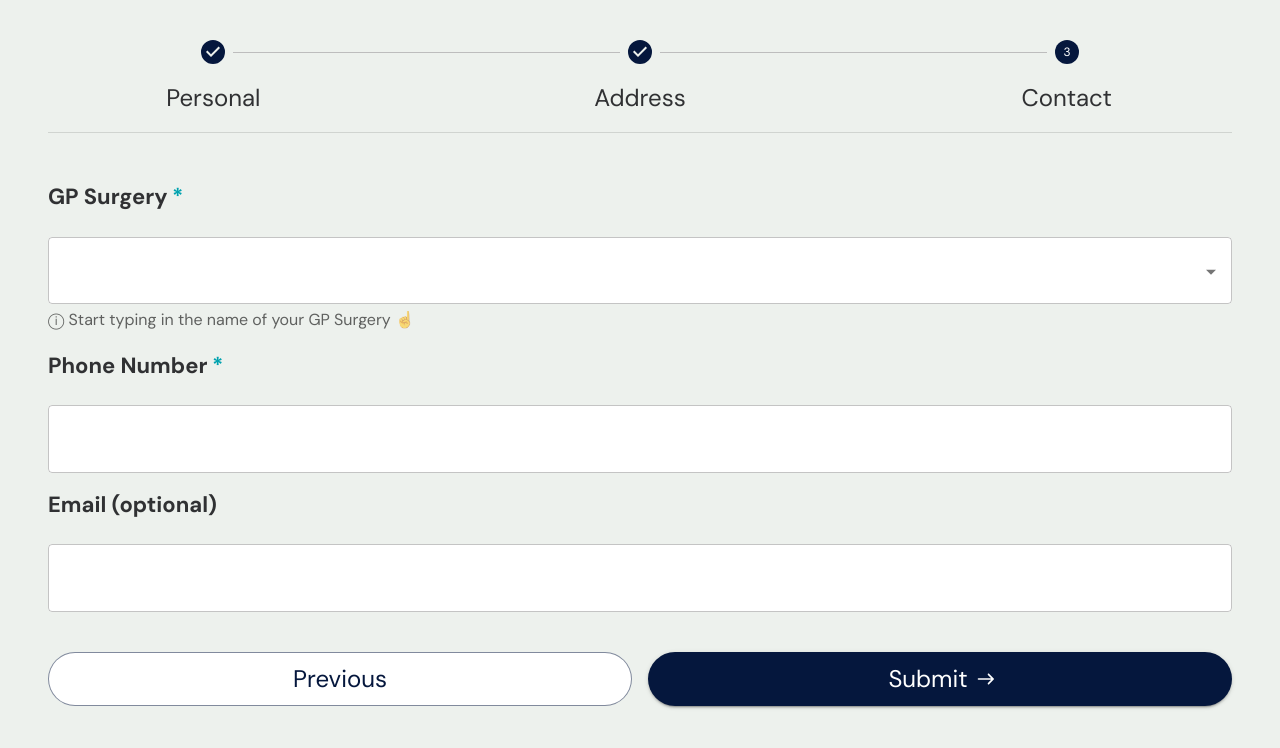
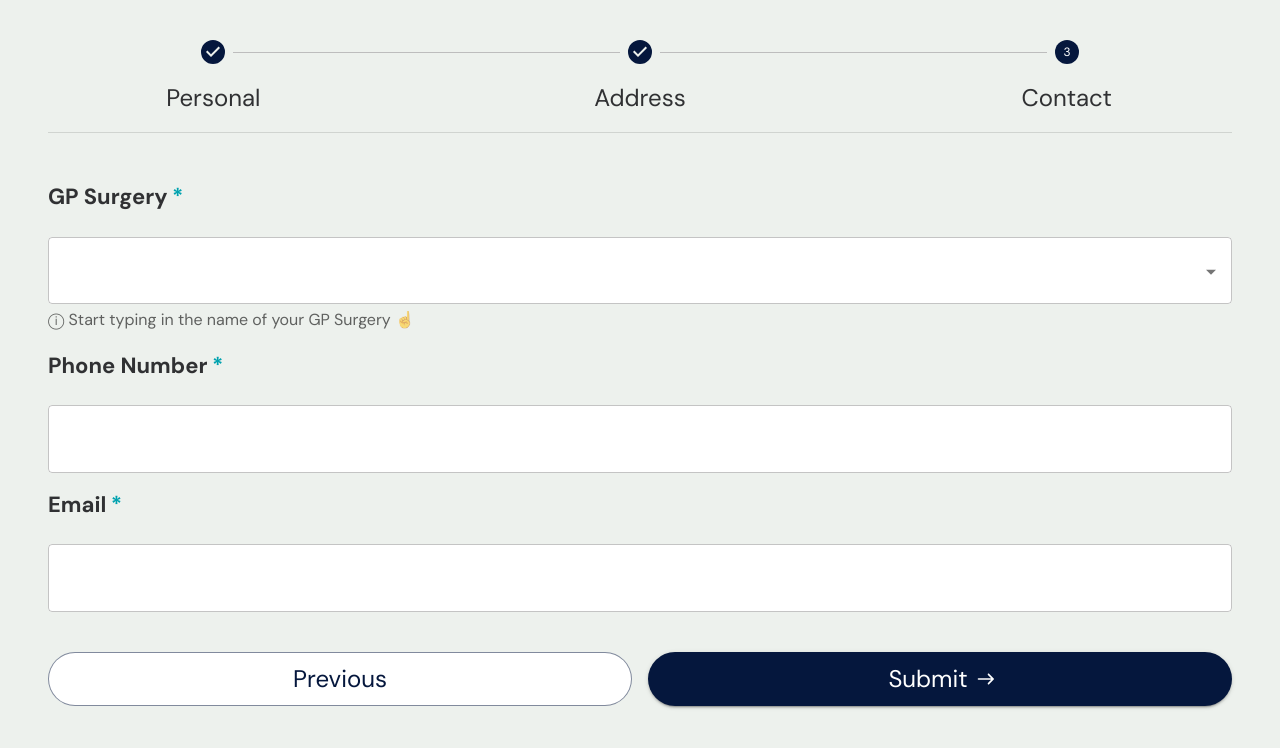
Before and after one commit to fahed-arshad/quick-care-form, a Next.js app in the folder kinwell-form/: page /sign-up/contact in a window 1280 px wide. Shown: the top 748 px of the page. Built offline with nearby package versions, Linux system fonts and the light colour scheme; no server answers.

Commit message:
make email required

```diff
--- a/kinwell-form/src/app/sign-up/contact/SignUpContactForm.tsx
+++ b/kinwell-form/src/app/sign-up/contact/SignUpContactForm.tsx
@@ -26,7 +26,7 @@ interface ContactData {
   gpSurgery: GpSurgery;
   mobileNumber: string | null;
   fullAddress: string;
-  email?: string;
+  email: string;
   postcode: string;
 }
 
@@ -198,13 +198,13 @@ export default function SignUpContactForm({
               />
             </Grid>
             <Grid size={{ xs: 12 }}>
-              <InputLabel htmlFor="email" margin="dense">
-                Email (optional)
+              <InputLabel htmlFor="email" margin="dense" required>
+                Email
               </InputLabel>
               <TextField
                 id="email"
                 fullWidth
-                {...register("email")}
+                {...register("email", { required: true })}
                 type="email"
               />
             </Grid>
```
